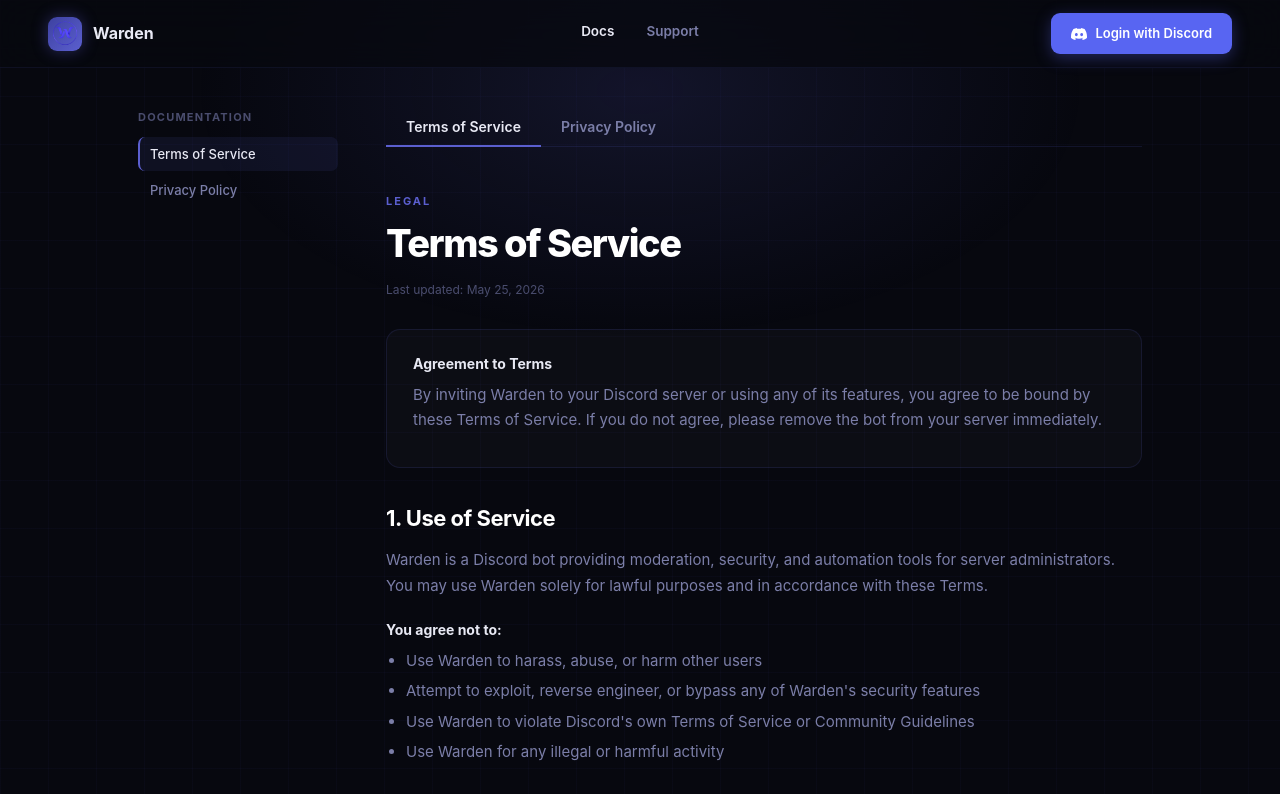
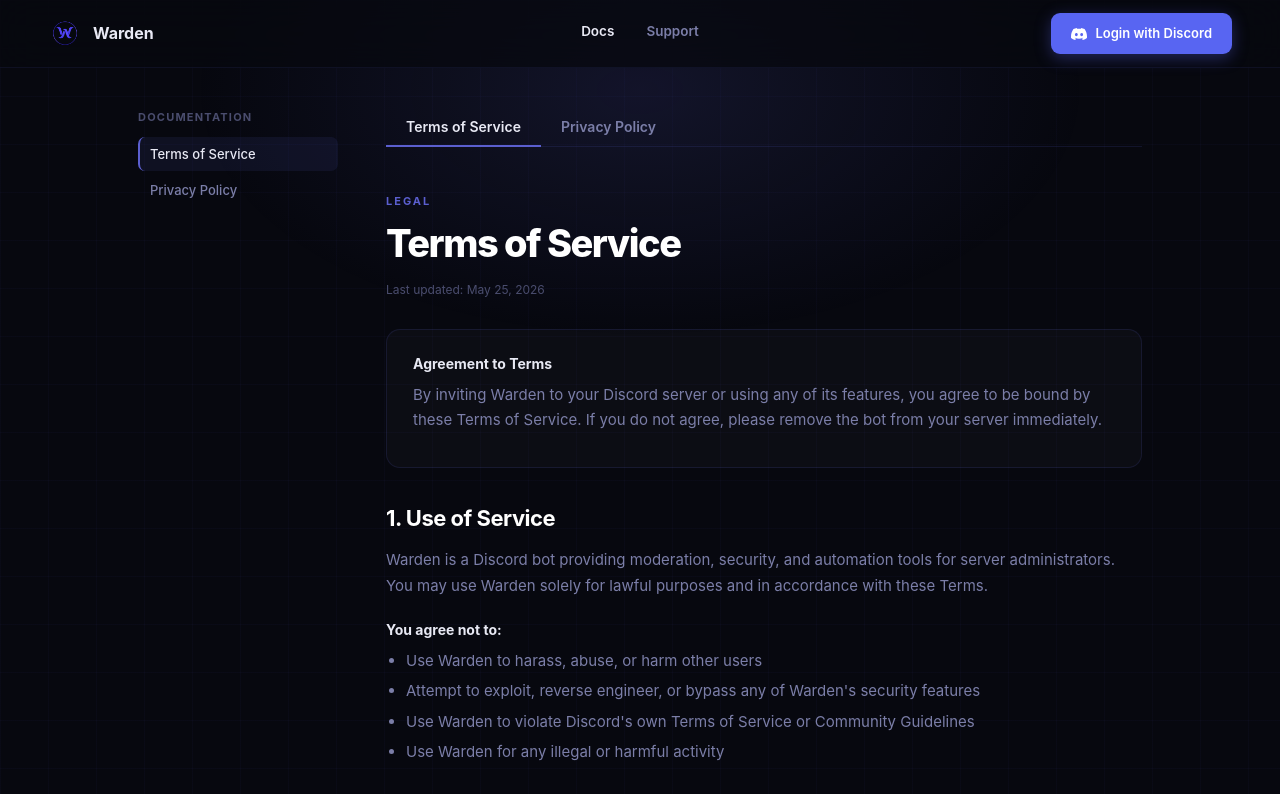
Before and after one commit to fr4ct4ldemo/Warden-Security, a website: page dashboard/public/docs.html in a window 1280 px wide. Shown: the top 794 px of the page. Drawn offline with Linux system fonts and the light colour scheme.

Commit message:
fix: remove logo background box from docs and support nav

```diff
--- a/dashboard/public/docs.html
+++ b/dashboard/public/docs.html
@@ -77,11 +77,11 @@ nav {
 
 .nav-logo {
   width: 34px; height: 34px;
-  background: linear-gradient(135deg, #3d41a0, #5b5fcf);
-  border-radius: 9px;
   display: flex; align-items: center; justify-content: center;
   overflow: hidden; flex-shrink: 0;
-  box-shadow: 0 0 16px rgba(91,95,207,0.4);
+  background: none;
+  border-radius: 0;
+  box-shadow: none;
 }
 
 .nav-logo img { width: 100%; height: 100%; object-fit: cover; border-radius: 9px; }
```
Also changed, not shown: dashboard/public/support.html (+1 -1 lines).
